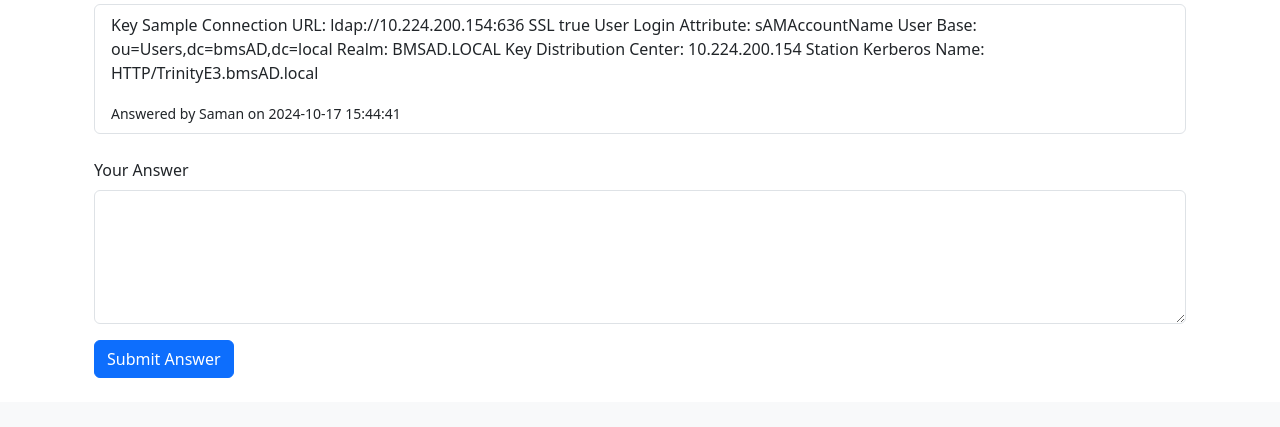
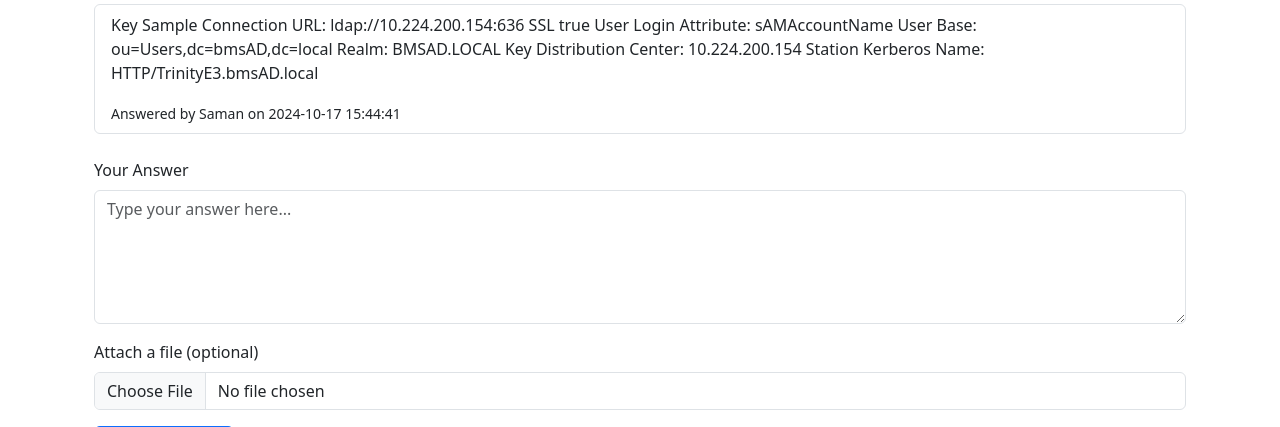
Before and after one commit to SamanGunasena/Ashdown_Tech, a Flask app: page /answer_question/2 in a window 1280 px wide. Shown: the part 310-737 px from the top of the page. Run offline with Flask 3, Linux system fonts and the light colour scheme; a user stored in the database is signed in; data comes from the database, SQL or seed files in the repository; both versions use the stored data as it was after the commit.

Commit message:
few more changes

```diff
--- a/app.py
+++ b/app.py
@@ -9,7 +9,6 @@ import sqlite3
 import os
 from datetime import datetime
 from forms import PostForm, RegistrationForm, QuestionForm, AnswerForm
-
 
 UPLOAD_FOLDER = 'static/uploads/'
 ALLOWED_EXTENSIONS = {'txt', 'pdf', 'png', 'jpg', 'jpeg', 'gif'}
@@ -66,6 +65,11 @@ def home():
     conn.close()
     current_year = datetime.now().year
     return render_template('home.html', posts=posts, questions=questions, current_year=current_year)
+
+
+def allowed_file(filename):
+    return '.' in filename and \
+        filename.rsplit('.', 1)[1].lower() in ALLOWED_EXTENSIONS
 
 
 # user registration route
@@ -295,7 +299,7 @@ def answer_question(question_id):
     # Fetch the question and its related answers
     question = conn.execute('SELECT * FROM questions WHERE id = ?', (question_id,)).fetchone()
     answers = conn.execute(
-        'SELECT a.answer, a.created_at, u.firstname AS author FROM answers a '
+        'SELECT a.answer, a.created_at, a.attachment, u.firstname AS author FROM answers a '
         'LEFT JOIN users u ON a.user_id = u.id WHERE a.question_id = ?',
         (question_id,)
     ).fetchall()
@@ -308,10 +312,21 @@ def answer_question(question_id):
         new_answer = form.answer.data
         user_id = current_user.id  # Assuming you have a logged-in user
 
+        # Handle file upload if an attachment is provided
+        attachment_filename = None
+        if 'attachment' in request.files:
+            attachment = request.files['attachment']
+            if attachment and allowed_file(attachment.filename):  # Check if the file is allowed
+                original_filename = secure_filename(attachment.filename)
+                # Generate a unique filename
+                timestamp = datetime.now().strftime('%Y%m%d%H%M%S')  # Format: YYYYMMDDHHMMSS
+                attachment_filename = f"{timestamp}_{original_filename}"  # Append timestamp to filename
+                attachment.save(os.path.join(app.config['UPLOAD_FOLDER'], attachment_filename))
+
         # Insert the new answer into the database
         conn.execute(
-            'INSERT INTO answers (question_id, answer, author, user_id) VALUES (?, ?, ?, ?)',
-            (question_id, new_answer, current_user.firstname, current_user.id)
+            'INSERT INTO answers (question_id, answer, author, user_id, attachment) VALUES (?, ?, ?, ?, ?)',
+            (question_id, new_answer, current_user.firstname, user_id, attachment_filename)
         )
         conn.commit()
         conn.close()
@@ -347,7 +362,6 @@ def questions():
 def ask_question():
     form = QuestionForm()
     if request.method == 'POST':
-
         topic = form.topic.data
         question = form.question.data
         author = current_user.firstname
@@ -423,6 +437,7 @@ if __name__ == '__main__':
                 author TEXT NOT NULL,
                 user_id INTEGER NOT NULL,
                 created_at TIMESTAMP DEFAULT CURRENT_TIMESTAMP,
+                attachment TEXT,
                 FOREIGN KEY (question_id) REFERENCES questions(id) ON DELETE CASCADE
             )
         ''')
--- a/templates/answer_question.html
+++ b/templates/answer_question.html
@@ -17,6 +17,11 @@
             {% for answer in answers %}
                 <li class="list-group-item">
                     <p>{{ answer['answer'] }}</p>
+                    {% if answer['attachment'] %}
+                        <p>
+                            <a href="{{ url_for('static', filename='uploads/' ~ answer['attachment']) }}" download>Download attachment</a>
+                        </p>
+                    {% endif %}
                     <small>Answered by {{ answer['author'] }} on {{ answer['created_at'] }}</small>
                 </li>
             {% else %}
@@ -25,15 +30,20 @@
         </ul>
 
         <!-- Form to submit a new answer -->
-        <form method="POST" class="mt-4">
+        <form method="POST" enctype="multipart/form-data" class="mt-4">  <!-- Added enctype -->
             {{ form.hidden_tag() }}
 
             <div class="mb-3">
                 {{ form.answer.label(class="form-label") }}
-                {{ form.answer(class="form-control", rows=5) }}
+                {{ form.answer(class="form-control", rows=5, placeholder="Type your answer here...") }}  <!-- Added placeholder -->
                 {% if form.answer.errors %}
                     <div class="text-danger">{{ form.answer.errors[0] }}</div>
                 {% endif %}
+            </div>
+
+            <div class="mb-3">
+                <label for="attachment" class="form-label">Attach a file (optional)</label>
+                <input type="file" class="form-control" name="attachment" id="attachment" accept=".jpg,.jpeg,.png,.pdf,.doc,.docx">  <!-- File input for attachment with accepted file types -->
             </div>
 
             <button type="submit" class="btn btn-primary">{{ form.submit.label }}</button>
--- a/test2.py
+++ b/test2.py
@@ -5,7 +5,7 @@ conn = sqlite3.connect('site.db')
 cursor = conn.cursor()
 
 # Define the SQL query to add a new column
-sql_query = "ALTER TABLE questions ADD COLUMN topic TEXT"
+sql_query = "ALTER TABLE answers ADD COLUMN attachment TEXT"
 
 # Execute the query
 cursor.execute(sql_query)
```
Also changed, not shown: templates/home.html (+17 -16 lines), site.db, static/uploads/20241017170453_3-Figure4-1.png (added).
